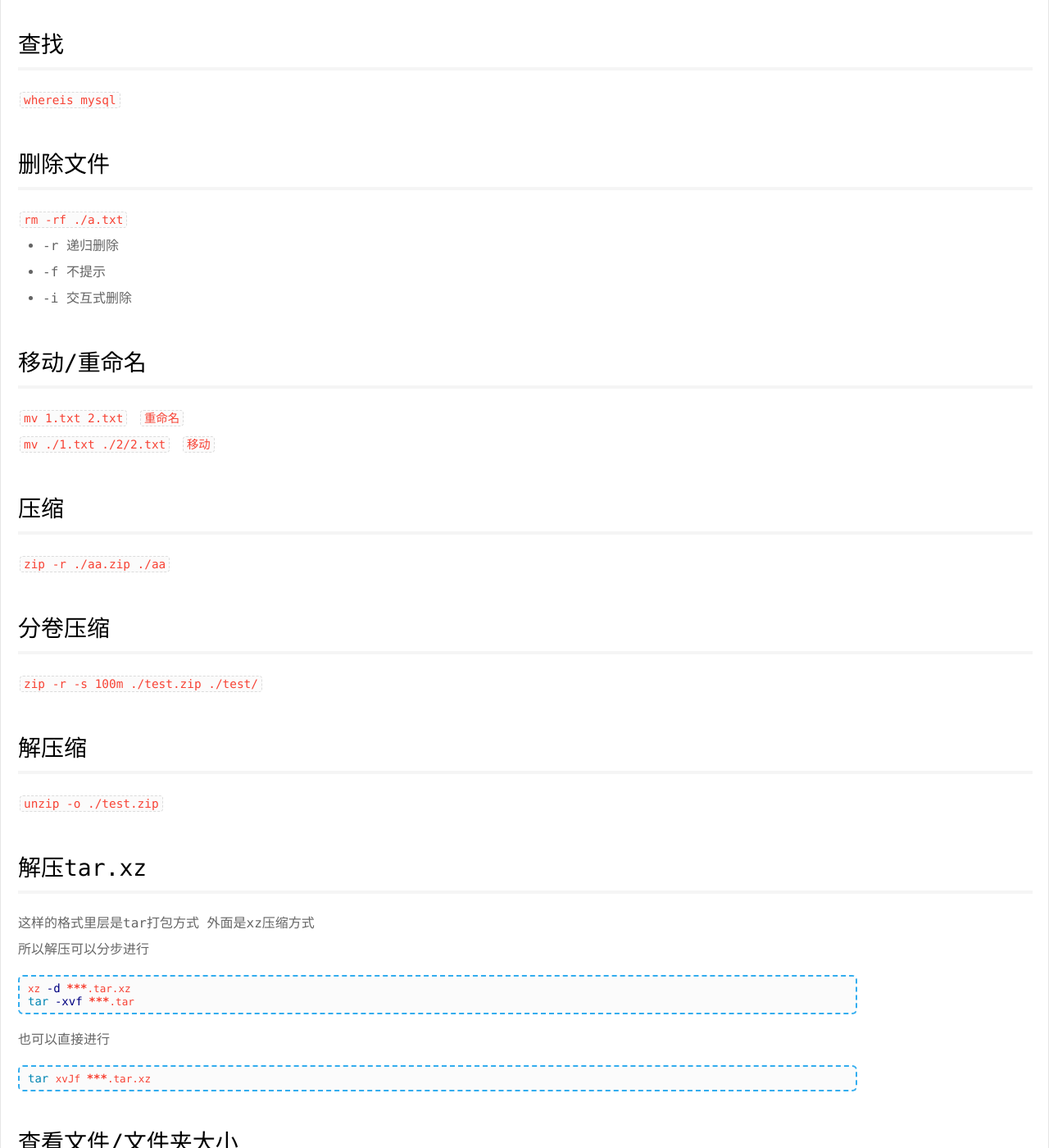
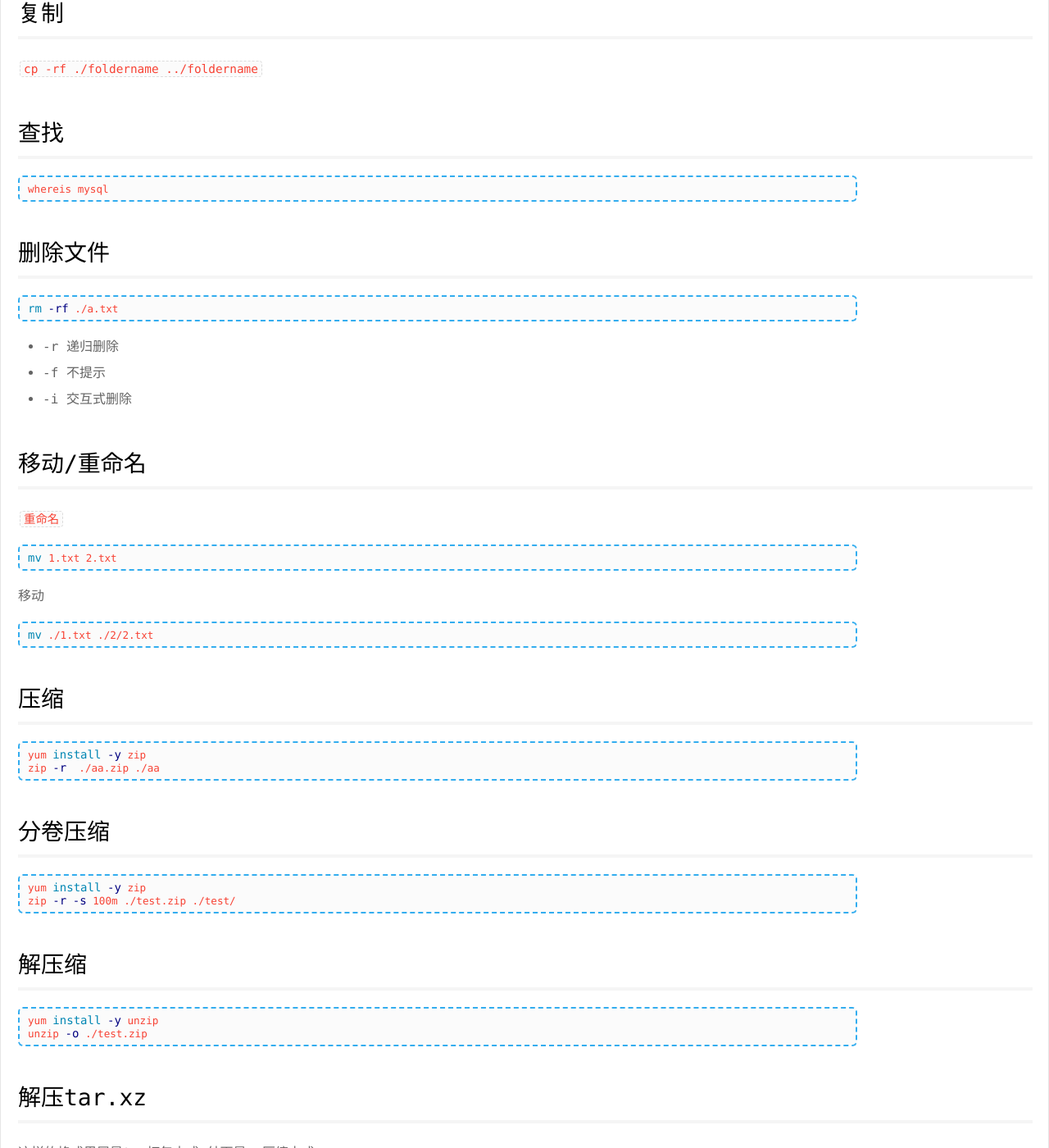
Before and after one commit to psvmc/myblog_jekyll, a Jekyll site: the page built from _posts/2018-02-01-linux-base.md, in a window 1280 px wide and 1400 px high, scrolled down 2232 px. Shown: the whole window at 82% size. Built offline with Jekyll 4.4.1, drawn with Linux system fonts in a browser that asks for light colours; comment, search, counter and statistics services are not loaded; some of the changed text lies outside the part shown.

Commit message:
文章更新

````diff
--- a/_posts/2018-02-01-linux-base.md
+++ b/_posts/2018-02-01-linux-base.md
@@ -9,25 +9,48 @@ category: linux
 
 ## 查看系统信息
 
-`cat /etc/redhat-release`
+```bash
+cat /etc/redhat-release
+```
 
 或
 
-`lsb_release -a`
+```bash
+lsb_release -a
+```
+
+
 
 ## 清屏
 
-`clear`
+```bash
+clear
+```
 
-## 服务开机自启
 
-`chkconfig mysqld on`
+
+## 服务开机自启/取消
+
+```bash
+chkconfig mysqld on
+chkconfig mysqld off
+```
+
+
 
 ## 查看所有服务
 
-`chkconfig`
+```bash
+chkconfig
+```
 
-`chkconfig --list | grep "mysql*"`
+查询mysql服务
+
+```bash
+chkconfig --list | grep "mysql*"
+```
+
+
 
 ## 创建文件夹
 
@@ -44,11 +67,19 @@ category: linux
 
 ## 查找
 
-`whereis mysql`
+```bash
+whereis mysql
+```
+
+
 
 ## 删除文件
 
-`rm -rf ./a.txt`
+```bash
+rm -rf ./a.txt
+```
+
+
 
 - -r 递归删除
 - -f 不提示
@@ -56,20 +87,46 @@ category: linux
 
 ## 移动/重命名
 
-`mv 1.txt 2.txt` `重命名`
-`mv ./1.txt ./2/2.txt` `移动`
+ `重命名`
+
+```bash
+mv 1.txt 2.txt
+```
+
+移动
+
+```bash
+mv ./1.txt ./2/2.txt
+```
+
+
 
 ## 压缩
 
-`zip -r  ./aa.zip ./aa`
+```bash
+yum install -y zip
+zip -r  ./aa.zip ./aa
+```
+
+
 
 ## 分卷压缩
 
-`zip -r -s 100m ./test.zip ./test/`
+```bash
+yum install -y zip
+zip -r -s 100m ./test.zip ./test/
+```
+
+
 
 ## 解压缩
 
-`unzip -o ./test.zip `
+```bash
+yum install -y unzip
+unzip -o ./test.zip
+```
+
+
 
 ## 解压tar.xz
 
@@ -98,46 +155,70 @@ tar xvJf ***.tar.xz
 
 
 ## 查询内存信息
-`top -m`
+```bash
+top -m
+```
+
+
 
 + m:按内存占用率排序
 
-`free -m`
+  ```bash
+  free -m
+  ```
+
+
 
 ## 根据端口查询进程id
 
-`lsof -i:8080`
+```bash
+lsof -i:8080
+```
+
+
 
 ## 根据进程名查询进程id
 
-`ps -ef | grep java`
+```bash
+ps -ef | grep java
+```
+
+
 
 ## 结束PID为1000的进程
 
-`kill -9 1000`
+```bash
+kill -9 1000
+```
+
+
 
 ## 查询IP地址
 
-`ifconfig | grep "inet " | grep -v 127.0.0.1`
+```bash
+ifconfig | grep "inet " | grep -v 127.0.0.1
+```
+
+
 
 
 ## 挂载硬盘
 
 1）查看磁盘分区信息
 
-```
+```bash
 fdisk -l
 ```
 
 2) 假如磁盘为`/dev/vdb` 格式化分区
 
-```
+```bash
 mkfs.ext4 /dev/vdb
 ```
 
 3) 格式化后进行挂载
 
-```
+```bash
 mkdir /data
 mount /dev/vdb /data
 ```
@@ -147,13 +228,13 @@ mount /dev/vdb /data
 按照上面配置后开机后并不会自动挂载磁盘。
 自动挂载的配置如下
 
-```
+```bash
 vim /etc/fstab
 ```
 
 在文件的最后添加
 
-```
+```bash
 /dev/vdb	/data	ext4	defaults	0 0
 ```
 
@@ -161,7 +242,7 @@ vim /etc/fstab
 
 5) 查看磁盘的剩余空间
 
-```
+```bash
 df -hl
 ```
 
@@ -193,7 +274,7 @@ ln -s /data/webapps01 /usr/share/tomcat7/webapps
 
 + 查看哪些是软链接
 
-```
+```bash
 ls -l
 ```
 
````
